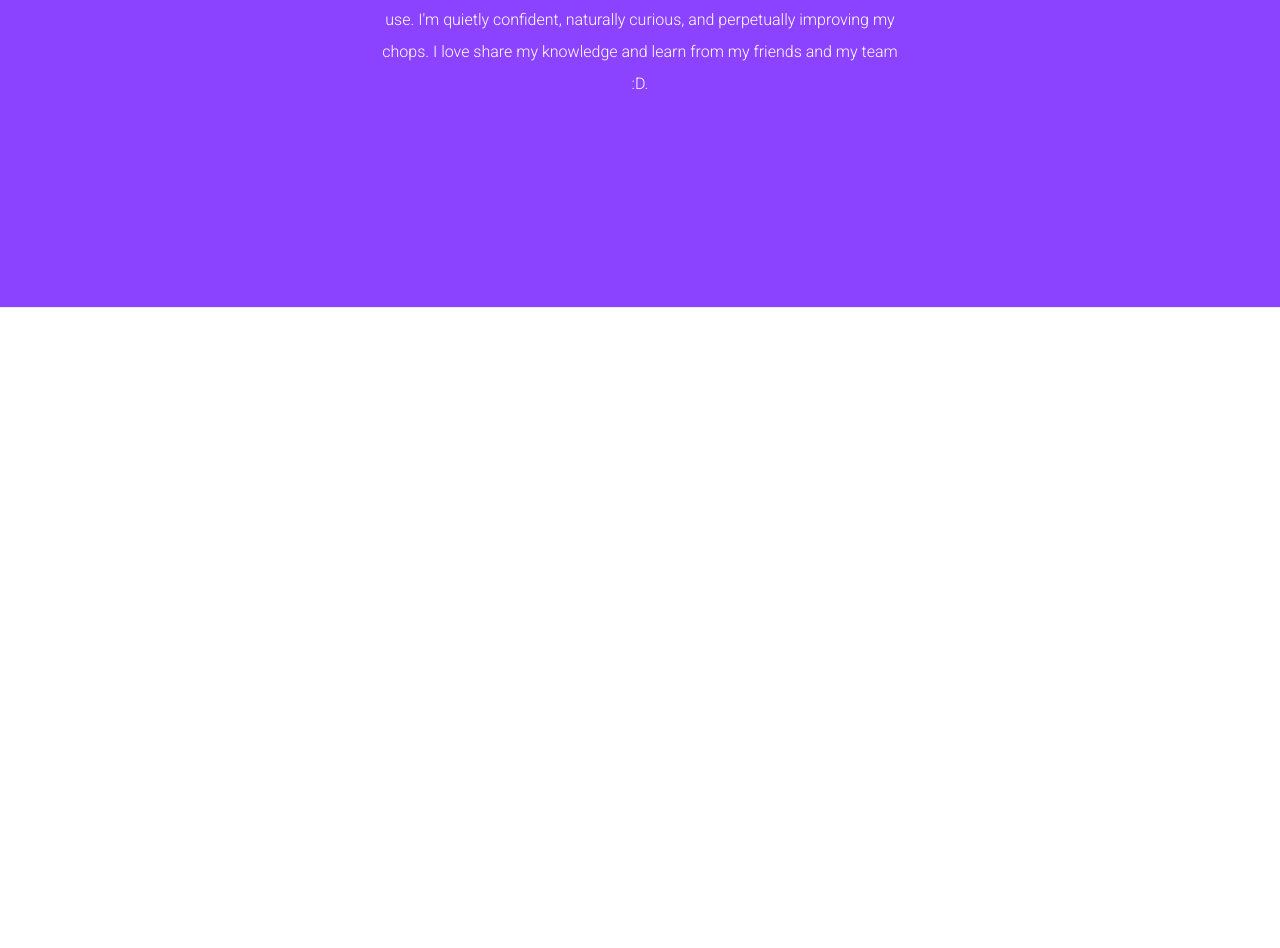
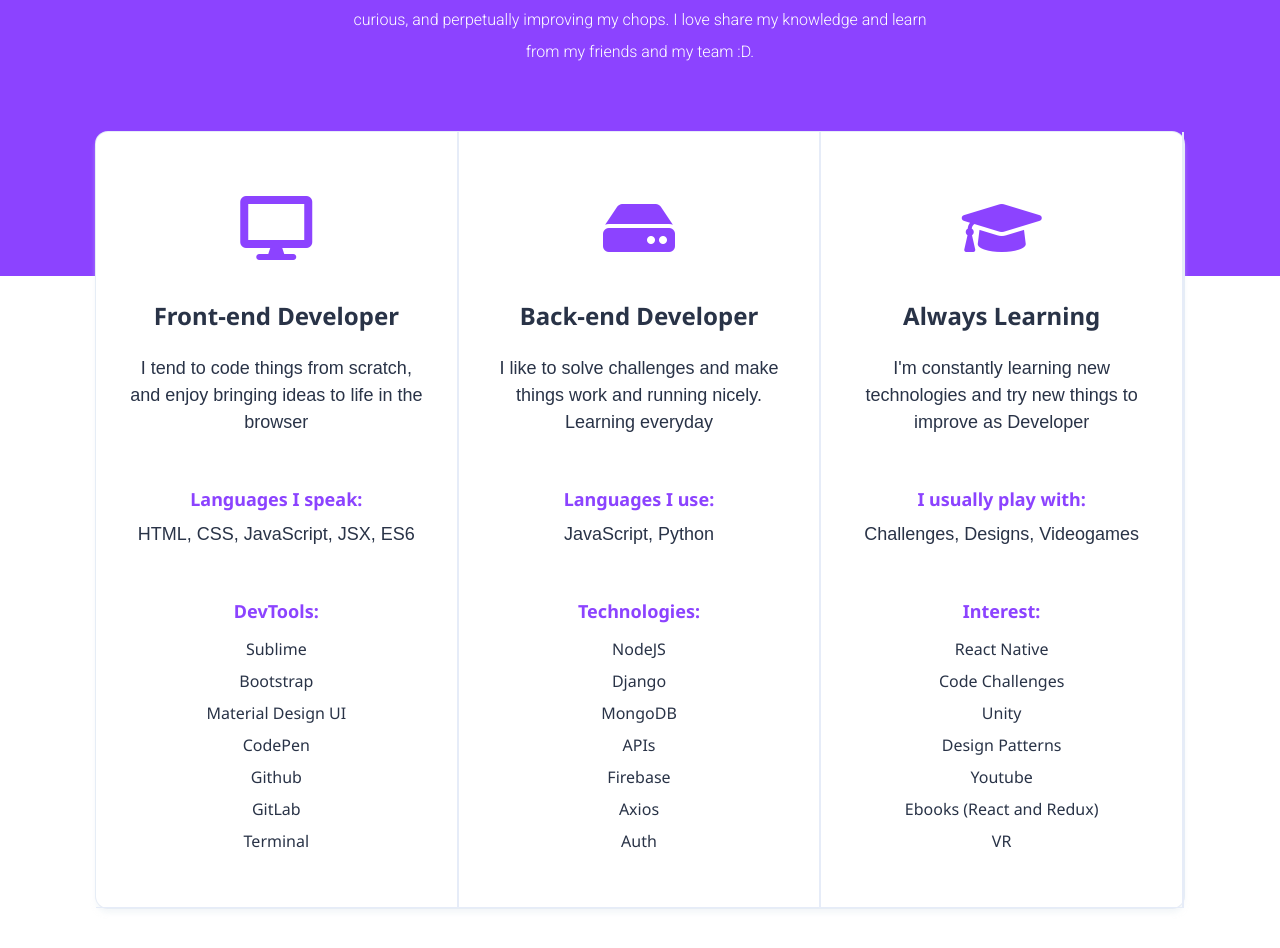
Before and after one commit to Deivbid/Deivbid.github.io, a React (Create React App) app: page / in a window 1280 px wide. Shown: the part 1860-2808 px from the top of the page. Before the commit the page ends 2168 px from the top, so only its background shows below. Built offline with nearby package versions, Linux system fonts and the light colour scheme.

Commit message:
Skills Finished

```diff
--- /dev/null
+++ b/src/components/Sections/Parts/Box.js
@@ -0,0 +1,33 @@
+import React, { Component } from 'react';
+
+let getList = (items) =>{
+	console.log(items)
+	return items.map((x,i) => {
+		return(
+			<li key={i}> {x} </li>
+		)
+
+	})
+}
+
+export default class Box extends Component {
+	render() {
+		return (
+			<div className="column">
+				<figure className="image">
+					<i className={this.props.icon}></i>
+				</figure>
+
+				<h1 className="title"> {this.props.title} </h1>
+				<p> {this.props.description} </p>
+				<p className="list-title"> {this.props.subtitle} </p>
+				<p> {this.props.content} </p>
+				<p className="list-title"> {this.props.tools} </p>
+				<ul>
+					{getList(this.props.items)}
+				</ul>
+
+			</div>
+		);
+	}
+}
--- a/src/components/Sections/Parts/Pieces/Logo.js
+++ b/src/components/Sections/Parts/Pieces/Logo.js
@@ -6,7 +6,7 @@ class Logo extends Component {
     render() {
         return (
             <div className="col-sm-6 ">
-                <span className="logo-react"><i class="fab fa-react"></i></span>
+                <span className="logo-react"><i className="fab fa-react"></i></span>
                 <h1 className="logo-title d-inline"> David Aparicio </h1>
             </div>
          )
--- a/src/components/Sections/Parts/Pieces/SayHello.js
+++ b/src/components/Sections/Parts/Pieces/SayHello.js
@@ -8,7 +8,7 @@ class SayHello extends Component {
 
         return (
             <div className="col-sm-6 sayHi">
-                <button type="button" class="btn btn-outline-purple">Say Hello</button>
+                <button type="button" className="btn btn-outline-purple">Say Hello</button>
             </div>
         )
     }
--- a/src/components/Sections/SectionC.js
+++ b/src/components/Sections/SectionC.js
@@ -1,14 +1,50 @@
 import React, {Component} from 'react';
+import Box from './Parts/Box'
 
 class SectionC extends Component {
+
     state = {}
     render() {
+
+    let frontEnd = ['Sublime', 'Bootstrap', 'Material Design UI', 'CodePen', 'Github', 'GitLab', 'Terminal']
+    let backEnd = ['NodeJS', 'Django', 'MongoDB', 'APIs', 'Firebase', 'Axios', 'Auth']
+    let learning = ['React Native', 'Code Challenges', 'Unity', 'Design Patterns', 'Youtube', 'Ebooks (React and Redux)', 'VR']
         return (
             <div className='skills'>
                 <div className='cotainer is-narrow'>
                     <div className='box'>
                         <div className='content'>
-                            <div className='row'>
+                            <div className='columns row'>
+
+                                <div className="col-sm-4 fix">
+                                    <Box title="Front-end Developer"
+                                    description="I tend to code things from scratch, and enjoy bringing ideas to life in the browser"
+                                    subtitle="Languages I speak:"
+                                    content="HTML, CSS, JavaScript, JSX, ES6"
+                                    tools="DevTools:"
+                                    icon="fas fa-desktop"
+                                    items={frontEnd}/>
+                                </div>
+
+                                <div className="col-sm-4 fix">
+                                    <Box title="Back-end Developer"
+                                    description="I like to solve challenges and make things work and running nicely. Learning everyday"
+                                    subtitle="Languages I use:"
+                                    content="JavaScript, Python"
+                                    tools="Technologies:"
+                                    icon="fas fa-hdd"
+                                    items={backEnd}/>
+                                </div>
+
+                                <div className="col-sm-4 fix">
+                                    <Box title="Always Learning"
+                                    description="I'm constantly learning new technologies and try new things to improve as Developer"
+                                    subtitle="I usually play with:"
+                                    content="Challenges, Designs, Videogames"
+                                    tools="Interest:"
+                                    icon="fas fa-graduation-cap"
+                                    items={learning}/>
+                                </div>
 
                             </div>
                         </div>
--- a/src/index.css
+++ b/src/index.css
@@ -82,7 +82,7 @@ body {
   justify-content: center;
   text-align: center;
   flex: none;
-  width: 60%;
+  width: 70%;
   margin: 0 auto;
 }
 
@@ -99,20 +99,104 @@ body {
 }
 
 /* SECTION C */
+.skills {
+    margin-top: -14rem;
+    padding-bottom: 1rem;
+}
+
+div .skills {
+    padding: 5rem 6rem;
+    text-align: center !important;
+}
 
 .container.is-narrow {
   max-width: 1200px;
 }
 
-.skills .box {
+div .skills .box {
   padding: 0;
+}
+
+div .skills .box .content .columns {
+    margin-left: 0;
+    margin-right: 0;
 }
 
 .box {
   border-radius: 12px;
   background-color: #fff;
-    box-shadow: 0 5px 5px 0 rgba(233,240,243,0.5), 0 0 0 1px #E6ECF8;
-    color: #293347;
-    display: block;
+  box-shadow: 0 5px 5px 0 rgba(233,240,243,0.5), 0 0 0 1px #E6ECF8;
+  color: #293347;
+  display: block;
+}
+
+
+
+@media screen and (min-width: 769px)
+{
+  .skills .box .content .columns .column {
+      border-bottom: 0px solid #E6ECF8;
+      border-right: 1px solid #E6ECF8;
+      padding: 60px 35px;
+  }
+}
+
+div .skills .box .content .columns .column {
+    padding: 50px 30px;
+    border-bottom: 1px solid #E6ECF8;
+     border-right: 2px solid #E6ECF8;
+}
+
+.skills .box .content .columns .column figure.image {
+    margin: 0 auto;
+    font-size: 4em;
+    color: #8C43FF;
+}
+
+.content h1 {
+  font-family: 'Noto Sans', sans-serif;
+  font-weight: 700;
 
 }
+
+.column .title {
+  font-size: 1.5rem !important;
+  margin-top: 1em;
+  margin-bottom: 1.5rem;
+}
+
+@media screen and (min-width: 769px)
+{
+  div .skills .box .content .columns .column p {
+      font-size: 18px;
+      margin-bottom: 2em;
+  }
+}
+
+.skills p {
+  margin-bottom: 2rem;
+}
+
+div .skills .box .content .columns .column p.list-title {
+    margin-top: 50px;
+    margin-bottom: 8px;
+    color: #8C43FF !important;
+    font-family: 'Noto Sans', sans-serif;
+    font-weight: 700;
+}
+
+div .skills .box .content .columns .column ul {
+    list-style: none;
+    margin-left: 0;
+    margin-top: 0;
+    text-align: center !important;
+    padding: 0;
+    line-height: 2;
+    margin: 0;
+    font-family: 'Noto Sans', sans-serif;
+    font-weight: 400;
+}
+
+.fix {
+  padding: 0
+}
```
Also changed, not shown: 1 other file (tests, documents, lock files or other folders).
